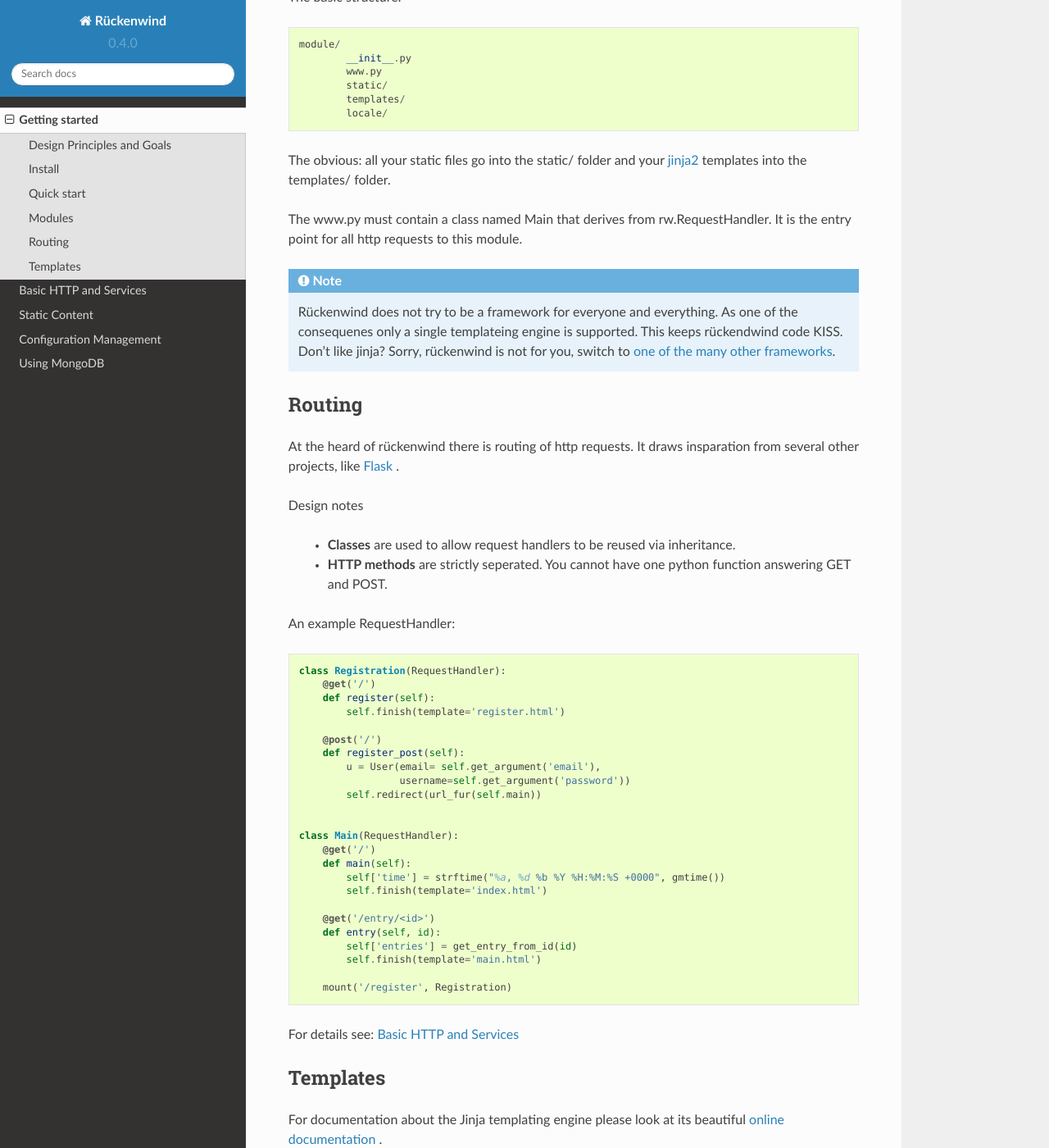
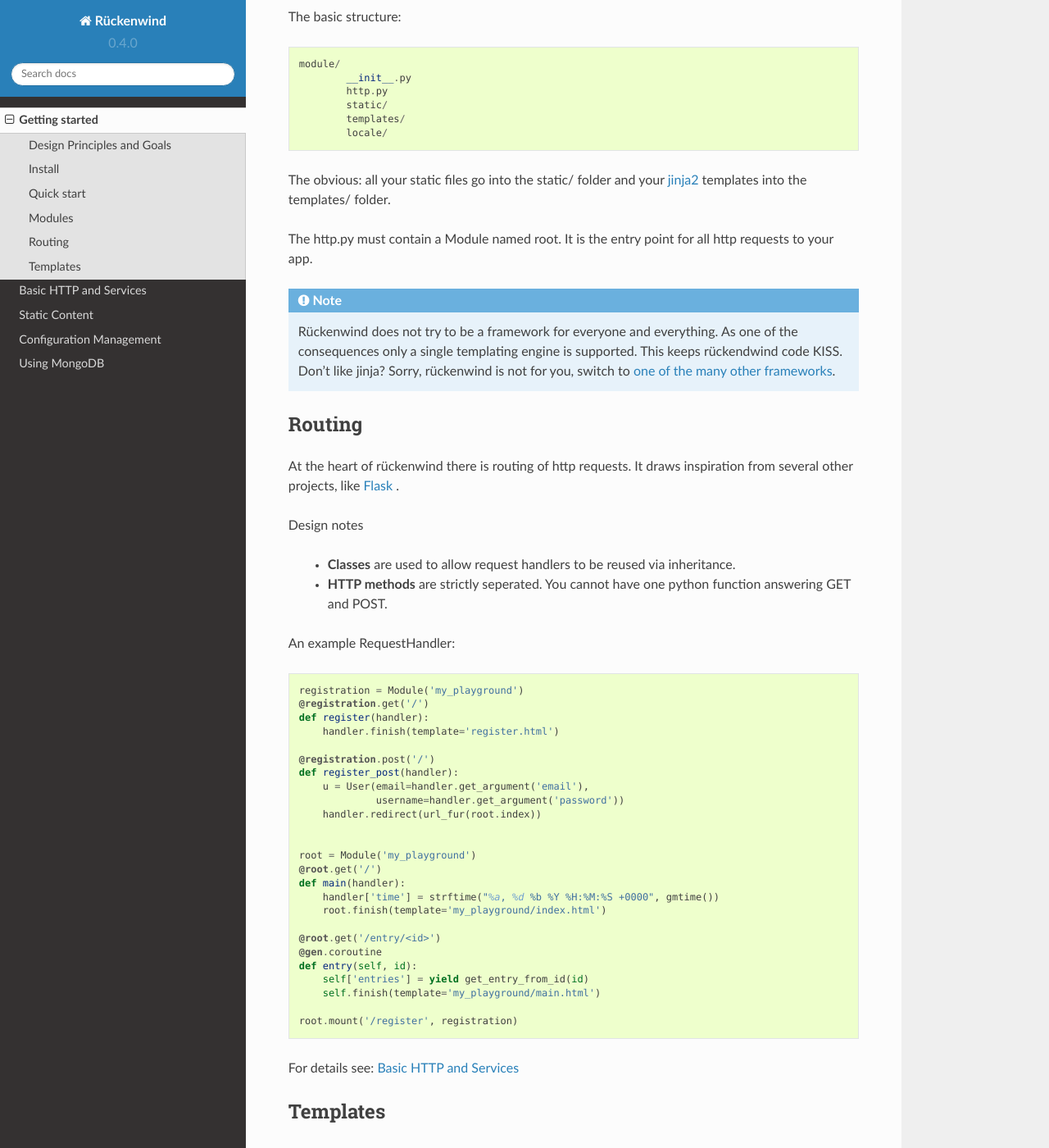
Before and after one commit to FlorianLudwig/rueckenwind, a Sphinx documentation site: the page built from sphinx/getting_started.rst, in a window 1280 px wide and 1400 px high, scrolled down 1166 px. Shown: the whole window at 82% size. Built offline with Sphinx 7.4.7 and the Read the Docs theme 2.0.0, drawn with Linux system fonts in a browser that asks for light colours; pages that are not in the unit, such as notebooks, are missing from menus; some of the changed text lies outside the part shown.

Commit message:
Update docs, WIP

```diff
--- a/sphinx/getting_started.rst
+++ b/sphinx/getting_started.rst
@@ -29,22 +30,24 @@
 
 Use pip::
 
-  virtualenv --distribute my_playground
+  virtualenv my_playground
   . ./my_playground/bin/activate
-  pip install -e git+git://github.com/FlorianLudwig/rueckenwind.git#egg=rueckenwind
+  pip install rueckenwind
 
 
 Quick start
 ===========
 
-It is highly recommended to develop and deploy within a `virtualenv <https://pypi.python.org/pypi/virtualenv>`_. Always. So this documentation just assumes you do without further mentioning it. After installing rückenwind you got a new command at your disposal: *rw*.
-You can use it to generate a new rückendwind project skelton::
+It is highly recommended to develop and deploy within a `virtualenv <https://pypi.python.org/pypi/virtualenv>`_. Always.
+So this documentation just assumes you do without further mentioning it.
+After installing rückenwind you got a new command at your disposal: *rw*.
+You can use it to generate a new rückendwind project skeleton::
 
   rw skel --name my_new_project
 
 To start your new project::
 
-  rw serv my_new_project
+  rw serv my_new_project.http
 
 Go and visit `127.0.0.1:8000 <http://127.0.0.1:8000/>`_ to grab your *hello world* while it is hot.
 
@@ -59,7 +62,7 @@
 
   module/
           __init__.py
-          www.py
+          http.py
           static/
           templates/
           locale/
@@ -69,14 +72,14 @@
 your `jinja2 <http://jinja.pocoo.org/>`_ templates into
 the templates/ folder.
 
-The www.py must contain a class named Main that derives from rw.RequestHandler.
-It is the entry point for all http requests to this module.
+The http.py must contain a Module named root.
+It is the entry point for all http requests to your app.
 
 
 .. note::
 
    Rückenwind does not try to be a framework for everyone and
-   everything. As one of the consequenes only a single templateing engine is supported.
+   everything.  As one of the consequences only a single templating engine is supported.
    This keeps rückendwind code KISS. Don't like jinja? Sorry,
    rückenwind is not for you, switch to
    `one of the many other frameworks <http://wiki.python.org/moin/WebFrameworks>`_.
@@ -86,7 +89,8 @@
 Routing
 =======
 
-At the heard of rückenwind there is routing of http requests. It draws insparation from several other projects, like `Flask <http://flask.pocoo.org/>`_ .
+At the heart of rückenwind there is routing of http requests.
+It draws inspiration from several other projects, like `Flask <http://flask.pocoo.org/>`_ .
 
 Design notes
 
@@ -96,30 +100,31 @@
 
 An example RequestHandler::
 
-  class Registration(RequestHandler):
-      @get('/')
-      def register(self):
-          self.finish(template='register.html')
+  registration = Module('my_playground')
+  @registration.get('/')
+  def register(handler):
+      handler.finish(template='register.html')
 
-      @post('/')
-      def register_post(self):
-          u = User(email= self.get_argument('email'),
-                   username=self.get_argument('password'))
-          self.redirect(url_fur(self.main))
+  @registration.post('/')
+  def register_post(handler):
+      u = User(email=handler.get_argument('email'),
+               username=handler.get_argument('password'))
+      handler.redirect(url_fur(root.index))
 
 
-  class Main(RequestHandler):
-      @get('/')
-      def main(self):
-          self['time'] = strftime("%a, %d %b %Y %H:%M:%S +0000", gmtime())
-          self.finish(template='index.html')
+  root = Module('my_playground')
+  @root.get('/')
+  def main(handler):
+      handler['time'] = strftime("%a, %d %b %Y %H:%M:%S +0000", gmtime())
+      root.finish(template='my_playground/index.html')
 
-      @get('/entry/<id>')
-      def entry(self, id):
-          self['entries'] = get_entry_from_id(id)
-          self.finish(template='main.html')
+  @root.get('/entry/<id>')
+  @gen.coroutine
+  def entry(self, id):
+      self['entries'] = yield get_entry_from_id(id)
+      self.finish(template='my_playground/main.html')
 
-      mount('/register', Registration)
+  root.mount('/register', registration)
 
 For details see: :doc:`www`
 
@@ -130,11 +135,10 @@
 
 Assigning variables::
 
-  class Main(RequestHandler):
-      @get('/')
-      def main(self):
-          self['time'] = strftime("%a, %d %b %Y %H:%M:%S +0000", gmtime())
-          self.finish(template='index.html')
+  @root.get('/')
+  def main(handler):
+      handler['time'] = strftime("%a, %d %b %Y %H:%M:%S +0000", gmtime())
+      root.finish(template='my_playground/index.html')
 
 
 Within the template::
```
Also changed, not shown: other parts of sphinx/getting_started.rst (+3 -1 lines).
